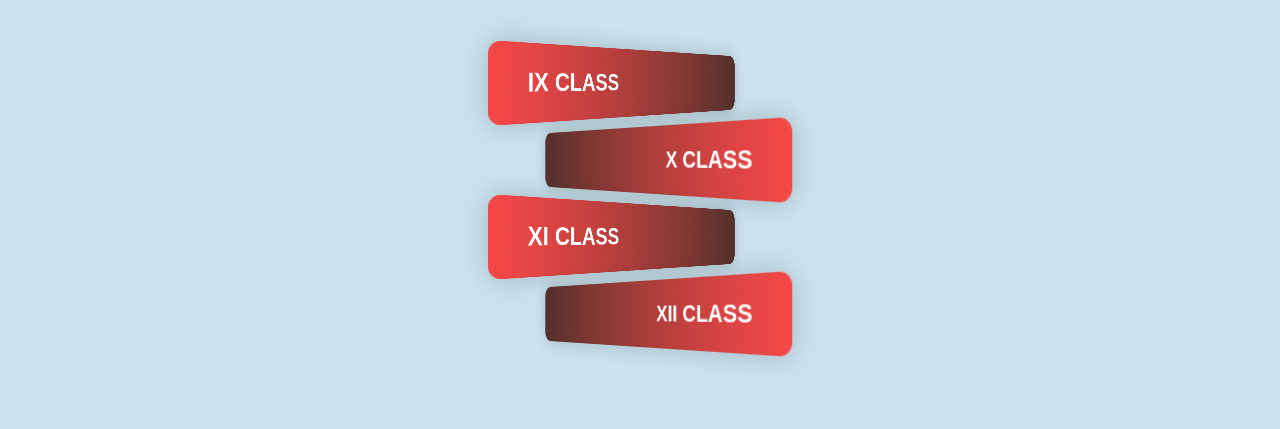
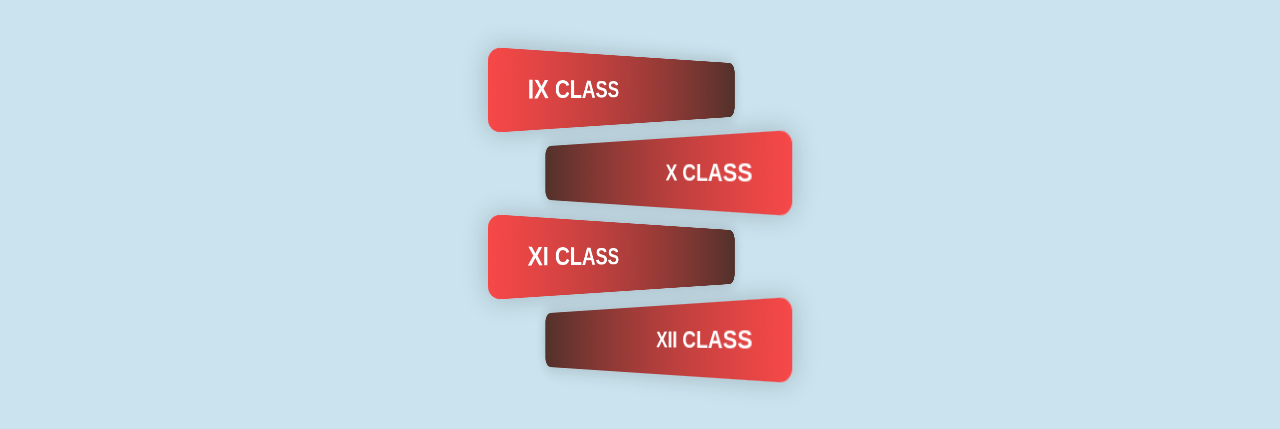
Before and after one commit to A2S-InnovateTech/singhal-academy, a plain HTML site: page courses.html in a window 1280 px wide. Shown: the part 165-594 px from the top of the page. Drawn offline with nearby package versions, Linux system fonts and the light colour scheme.

Commit message:
margin between buttons

```diff
--- a/styles.css
+++ b/styles.css
@@ -244,6 +244,8 @@ ul li:nth-child(odd) {
   background: linear-gradient(to right, rgb(247, 72, 72), rgb(82, 49, 43));
   text-align: left;
   padding-left: 10%;
+  margin-top: 5%;
+  margin-bottom: 5%;
   transform: perspective(500px) rotateY(45deg);
 }
 
@@ -251,6 +253,8 @@ ul li:nth-child(even) {
   background: linear-gradient(to left, rgb(247, 72, 72), rgb(82, 49, 43));
   text-align: right;
   padding-right: 10%;
+  margin-top: 5%;
+  margin-bottom: 5%;
   transform: perspective(500px) rotateY(-45deg);
 }
 
```
